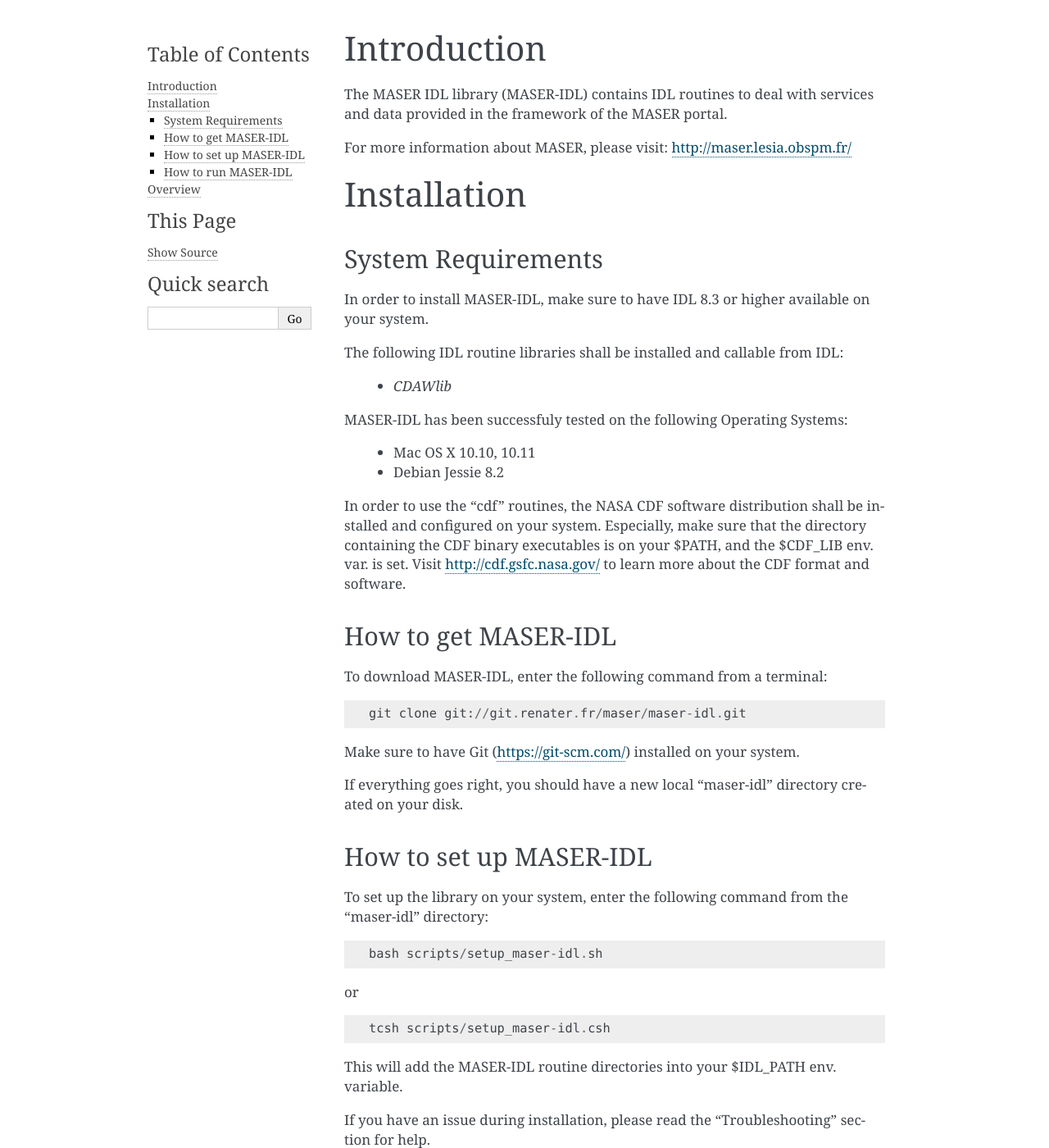
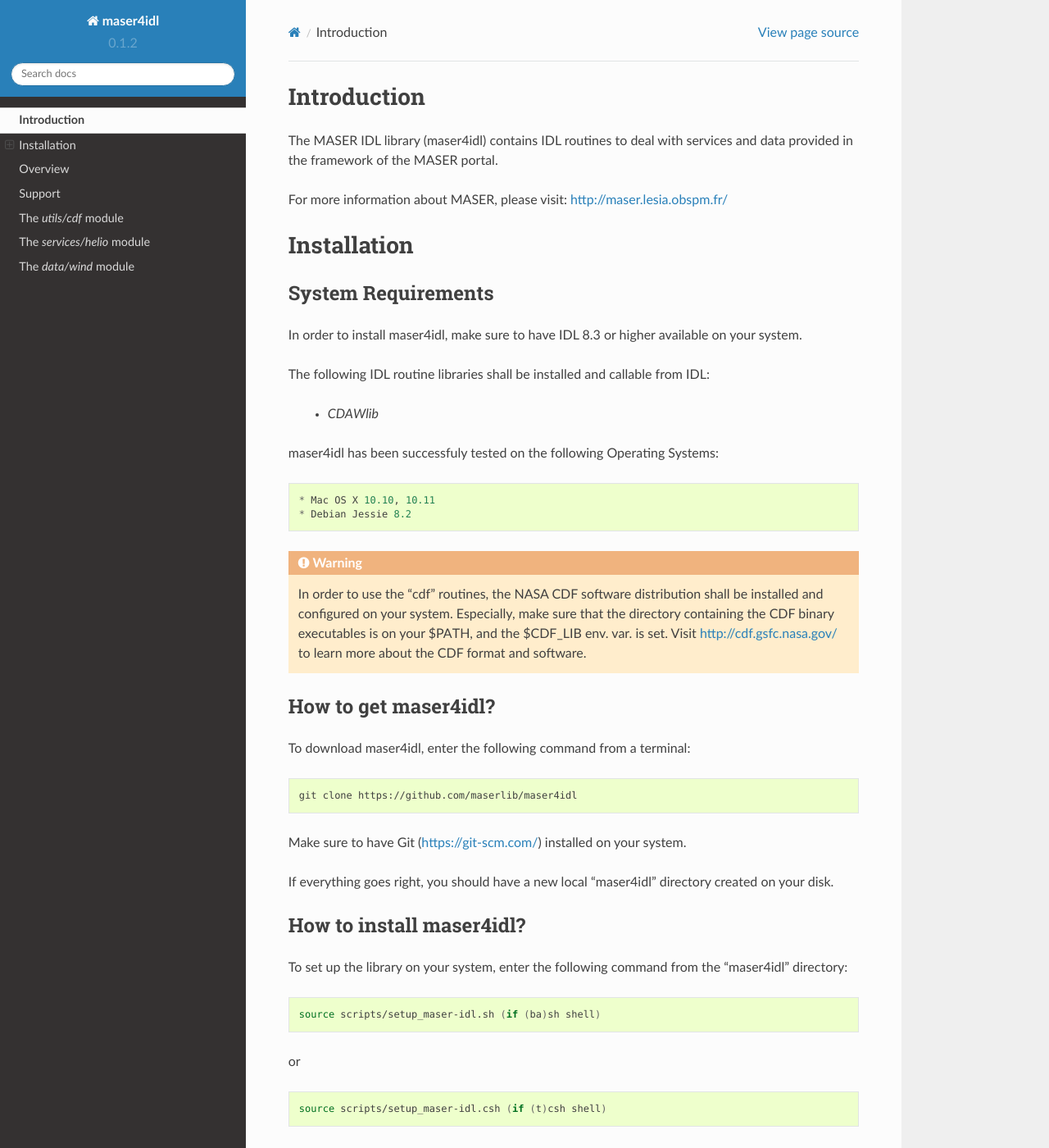
Before and after one commit to maserlib/maser4idl, a Sphinx documentation site: the page built from doc/source/intro.rst, in a window 1280 px wide and 1400 px high. Shown: the whole window at 82% size. Built offline with Sphinx 7.4.7 and the Read the Docs theme 2.0.0, drawn with Linux system fonts in a browser that asks for light colours; some of the changed text lies outside the part shown.

Commit message:
Update scripts/

```diff
--- a/doc/source/conf.py
+++ b/doc/source/conf.py
@@ -15,6 +15,8 @@
 import sys
 import os
 import shlex
+import sphinx_rtd_theme
+
 
 # If extensions (or modules to document with autodoc) are in another directory,
 # add these directories to sys.path here. If the directory is relative to the
@@ -49,8 +51,8 @@
 master_doc = 'index'
 
 # General information about the project.
-project = u'maser-idl'
-copyright = u'2015, X.Bonnin, B.Cecconi, Q.N.Nguyen'
+project = u'maser4idl'
+copyright = u'2017, X.Bonnin, B.Cecconi, Q.N.Nguyen'
 author = u'X.Bonnin, B.Cecconi, Q.N.Nguyen'
 
 # The version info for the project you're documenting, acts as replacement for
@@ -58,9 +60,9 @@
 # built documents.
 #
 # The short X.Y version.
-version = '0.1.0'
+version = '0.1.2'
 # The full version, including alpha/beta/rc tags.
-release = '0.1.0'
+release = '0.1.2'
 
 # The language for content autogenerated by Sphinx. Refer to documentation
 # for a list of supported languages.
@@ -111,7 +113,7 @@
 
 # The theme to use for HTML and HTML Help pages.  See the documentation for
 # a list of builtin themes.
-html_theme = 'alabaster'
+html_theme = 'sphinx_rtd_theme'
 
 # Theme options are theme-specific and customize the look and feel of a theme
 # further.  For a list of options available for each theme, see the
@@ -119,7 +121,7 @@
 #html_theme_options = {}
 
 # Add any paths that contain custom themes here, relative to this directory.
-#html_theme_path = []
+html_theme_path = [sphinx_rtd_theme.get_html_theme_path()]
 
 # The name for this set of Sphinx documents.  If None, it defaults to
 # "<project> v<release> documentation".
@@ -203,7 +205,7 @@
 #html_search_scorer = 'scorer.js'
 
 # Output file base name for HTML help builder.
-htmlhelp_basename = 'maser-idldoc'
+htmlhelp_basename = 'maser4idldoc'
 
 # -- Options for LaTeX output ---------------------------------------------
 
@@ -225,7 +227,7 @@
 # (source start file, target name, title,
 #  author, documentclass [howto, manual, or own class]).
 latex_documents = [
-  (master_doc, 'maser-idl.tex', u'maser-idl Documentation',
+  (master_doc, 'maser4idl.tex', u'maser-idl Documentation',
    u'X.Bonnin, B.Cecconi, Q.N.Nguyen', 'manual'),
 ]
 
@@ -255,7 +257,7 @@
 # One entry per manual page. List of tuples
 # (source start file, name, description, authors, manual section).
 man_pages = [
-    (master_doc, 'maser-idl', u'maser-idl Documentation',
+    (master_doc, 'maser4idl', u'maser4idl Documentation',
      [author], 1)
 ]
 
@@ -269,8 +271,8 @@
 # (source start file, target name, title, author,
 #  dir menu entry, description, category)
 texinfo_documents = [
-  (master_doc, 'maser-idl', u'maser-idl Documentation',
-   author, 'maser-idl', 'One line description of project.',
+  (master_doc, 'maser4idl', u'maser4idl Documentation',
+   author, 'maser4idl', 'One line description of project.',
    'Miscellaneous'),
 ]
 
--- a/doc/source/intro.rst
+++ b/doc/source/intro.rst
@@ -1,7 +1,7 @@
 Introduction
 ====================================
 
-The MASER IDL library (MASER-IDL) contains IDL routines to
+The MASER IDL library (maser4idl) contains IDL routines to
 deal with services and data provided in the framework
 of the MASER portal.
 
@@ -13,7 +13,7 @@
 System Requirements
 --------------------------------
 
-In order to install MASER-IDL, make sure to have IDL 8.3 or higher
+In order to install maser4idl, make sure to have IDL 8.3 or higher
 available on your system.
 
 The following IDL routine libraries shall be installed and callable from IDL:
@@ -22,66 +22,90 @@
 
 .. _CDAWlib: http://spdf.gsfc.nasa.gov/CDAWlib.html
 
-MASER-IDL has been successfuly tested on the following Operating Systems:
+maser4idl has been successfuly tested on the following Operating Systems:
+
+::
 
   * Mac OS X 10.10, 10.11
   * Debian Jessie 8.2
 
-In order to use the "cdf" routines, the NASA CDF software
-distribution shall be installed and configured on your system.
-Especially, make sure that the directory containing the CDF binary
-executables is on your $PATH, and the $CDF_LIB env. var. is set.
-Visit http://cdf.gsfc.nasa.gov/ to learn more about the CDF format and software.
+.. warning::
 
-How to get MASER-IDL
+    In order to use the "cdf" routines, the NASA CDF software
+    distribution shall be installed and configured on your system.
+    Especially, make sure that the directory containing the CDF binary
+    executables is on your $PATH, and the $CDF_LIB env. var. is set.
+    Visit http://cdf.gsfc.nasa.gov/ to learn more about the CDF format and  software.
+
+How to get maser4idl?
 ----------------------------------
 
-To download MASER-IDL, enter the following command from a terminal:
+To download maser4idl, enter the following command from a terminal:
 
-::
+.. code-block:: bash
 
-    git clone git://git.renater.fr/maser/maser-idl.git
+    git clone https://github.com/maserlib/maser4idl
 
 Make sure to have Git (https://git-scm.com/) installed on your system.
 
-If everything goes right, you should have a new local "maser-idl" directory created on your disk.
+If everything goes right, you should have a new local "maser4idl" directory created on your disk.
 
-How to set up MASER-IDL
+How to install maser4idl?
 --------------------------------------
 
 To set up the library on your system, enter the following
-command from the "maser-idl" directory:
+command from the "maser4idl" directory:
 
-::
+.. code-block:: bash
 
-    bash scripts/setup_maser-idl.sh
+    source scripts/setup_maser-idl.sh (if (ba)sh shell)
 
 or
 
-::
+.. code-block:: bash
 
-    tcsh scripts/setup_maser-idl.csh
+    source scripts/setup_maser-idl.csh (if (t)csh shell)
 
-This will add the MASER-IDL routine directories into your $IDL_PATH env. variable.
+This will add the maser4idl routine directories into the $IDL_PATH env. variable.
 
 If you have an issue during installation, please read the "Troubleshooting" section for help.
 
-How to run MASER-IDL
--------------------------------------
+To compile the library routines from IDL, run:
 
-From IDL, you can compile all of the MASER-IDL routines calling
-the *compile_maser-idl.pro* IDL batch file in the scripts/ sub-directory:
+.. code-block:: IDL
 
-::
+    IDL>@compile_maser4idl
 
-    @compile_maser-idl
 
-Be sure that all of the required external routine libraries are already compiled.
+How to create a binary file containing all of the maser4idl compiled routines?
+--------------------------------------------------------------------
+
+To create a binary file containing all of the maser4idl compiled routines, go to the scripts/ folder and enter:
+
+.. code-block:: bash
+
+    bash build_bin.sh
+
+How to build the maser4idl user manual?
+---------------------------------------
+
+To generate the maser4idl user manual, make sur that sphinx (http://www.sphinx-doc.org/en/stable/) is installed on your system.
+
+Then from the scripts/ sub-dir, run:
+
+.. code-block:: bash
+
+    bash build_doc.sh
+
+This should create the documentation in html and pdf formats in the doc/build/ directory.
+
 
 Overview
 ====================================
 
-The MASER-IDL library is organized as follows:
+The maser4idl library is organized as follows:
+
+::
 
     maser/
         data/
@@ -98,16 +122,23 @@
 
 Each module is described in details in the next sections.
 
-In order to work, MASER-IDL relies on additional files and directories:
+In order to work, maser4idl relies on additional files and directories:
 
     bin/
-        Used to store the MASER-IDL binary files
+        Used to store the maser4idl binary files
 
     data/
         Directory containing support data
 
     doc/
-        Contains the MASER-IDL documentation
+        Contains the maser4idl documentation
 
     scripts/
-        Script files to set up and run the MASER-IDL library
+        Script files to set up and run the maser4idl library
+
+Support
+====================================
+
+* xavier dot bonnin at obspm dot fr
+* quynh-nuh dot nguyen at obspm dot fr
+* baptiste dot cecconi at obspm dot fr
```
Also changed, not shown: README.rst (+46 -10 lines), INSTALL.rst (deleted), 10 other files.
